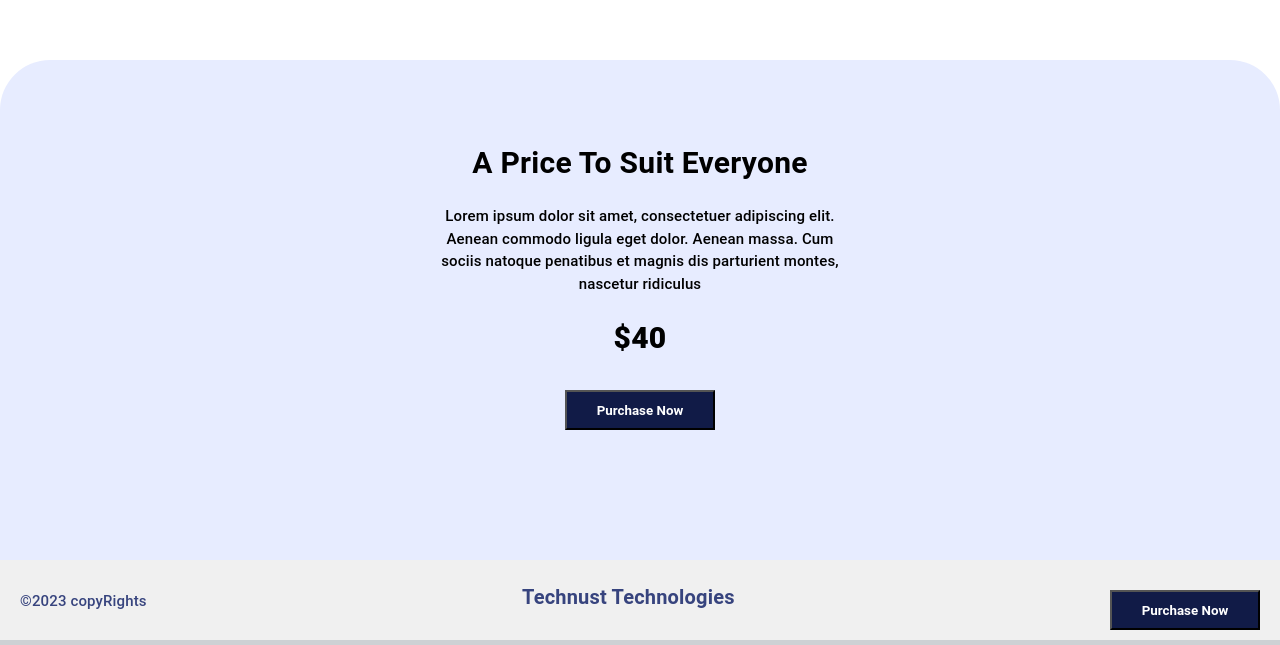
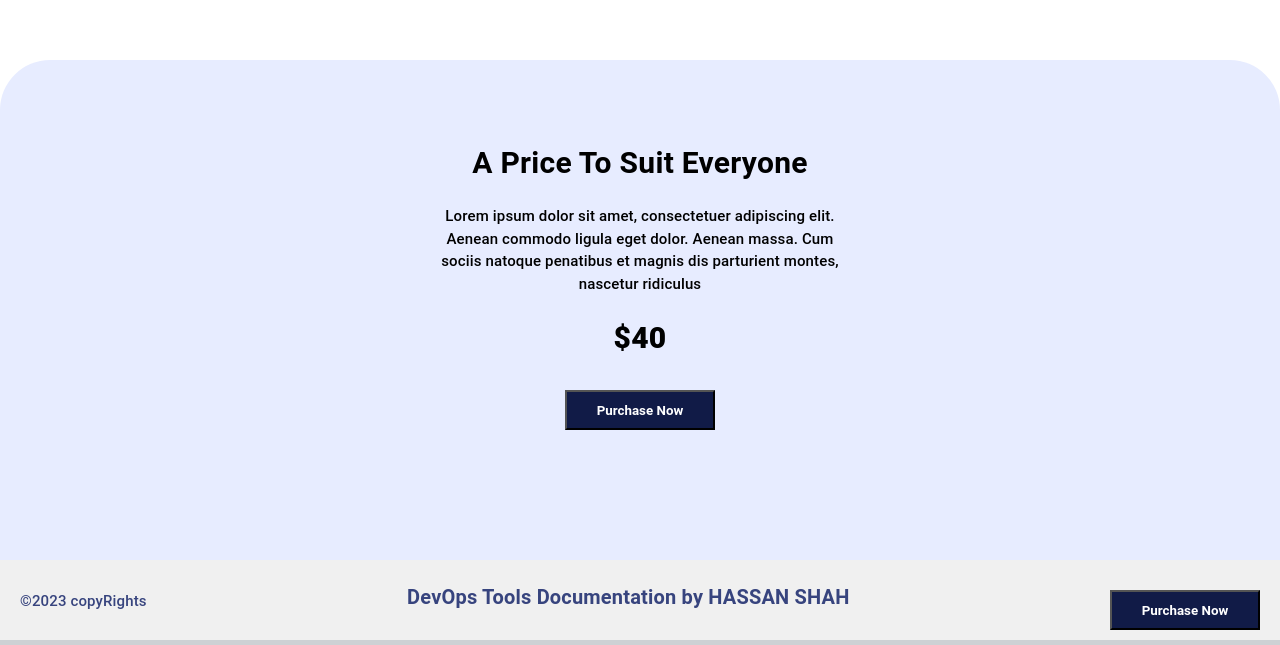
Before and after one commit to syedshah007/React-Js_Landing_Page-Copy, a React (Create React App) app: page / in a window 1280 px wide. Shown: the part 3180-3825 px from the top of the page. Built offline with nearby package versions, Linux system fonts and the light colour scheme.

Commit message:
Just updating the Page title

```diff
--- a/src/App.js
+++ b/src/App.js
@@ -660,7 +660,7 @@ const LandingPage = () => {
             fontWeight: "700",
           }}
         >
-          Technust Technologies
+          DevOps Tools Documentation by HASSAN SHAH
         </Typography>
         <button
           style={{
```
Also changed, not shown: 1 other file (tests, documents, lock files or other folders).
